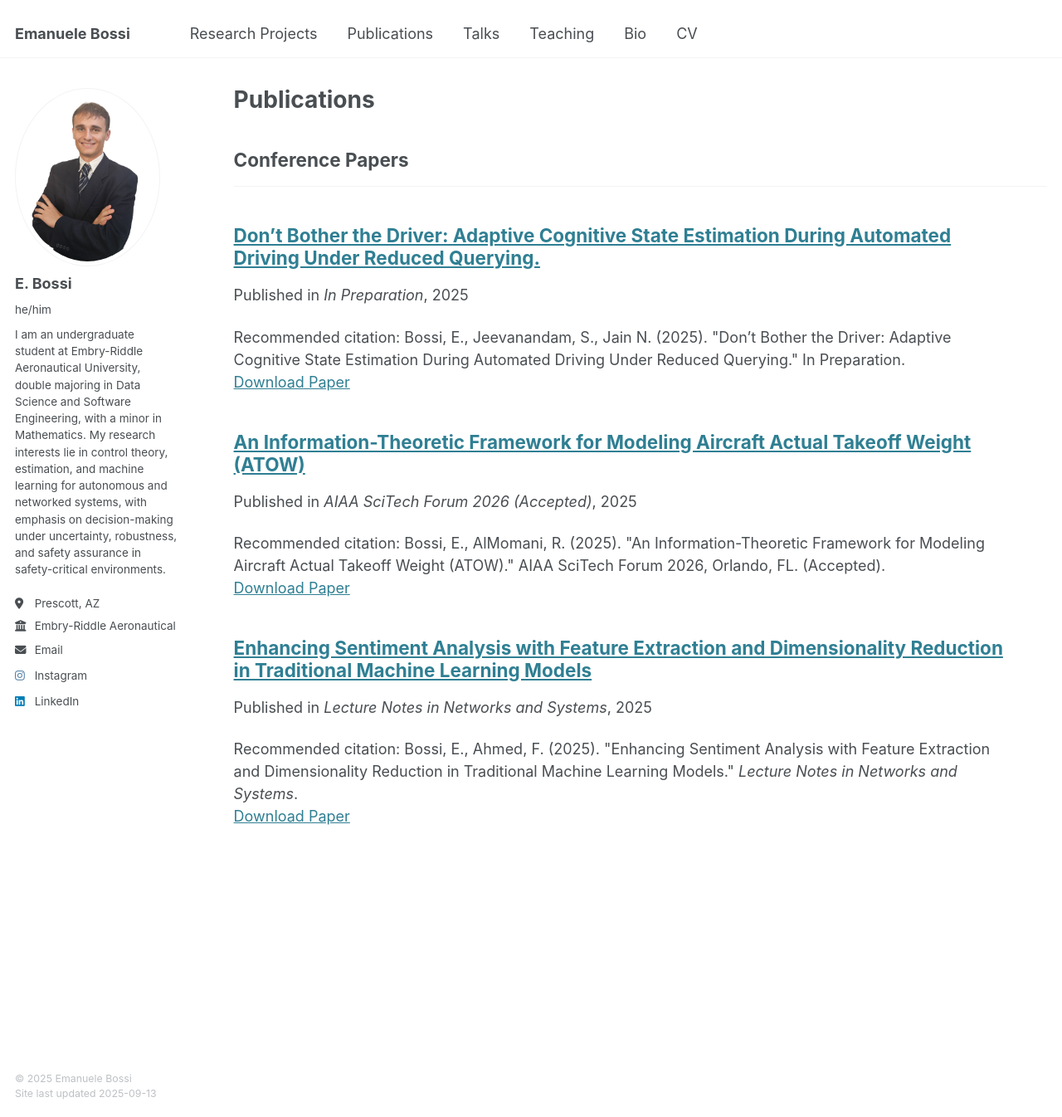
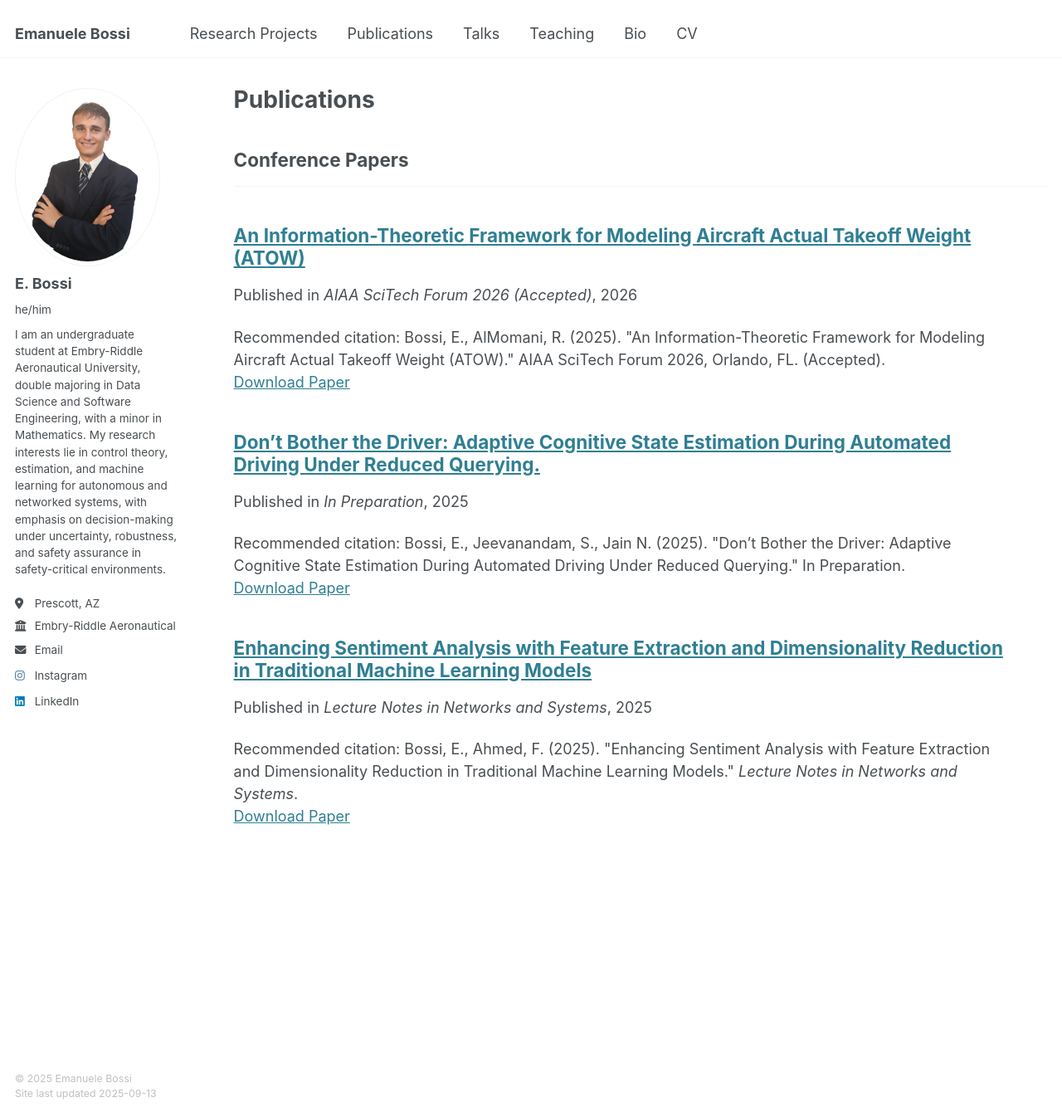
Before and after one commit to bossiemanuele/bossiemanuele.github.io, a Jekyll site: the page built from _pages/publications.html, in a window 1280 px wide and 1346 px high. Shown: the whole window at 83% size. Built offline with Jekyll 4.4.1, drawn with Linux system fonts in a browser that asks for light colours.

Commit message:
Update 2025-12-31-An-Information-Theoretic-Framework-for-Modeling-Aircraft-Actual-Takeoff-Weight.md

```diff
--- a/_publications/2025-12-31-An-Information-Theoretic-Framework-for-Modeling-Aircraft-Actual-Takeoff-Weight.md
+++ b/_publications/2025-12-31-An-Information-Theoretic-Framework-for-Modeling-Aircraft-Actual-Takeoff-Weight.md
@@ -4,7 +4,7 @@ collection: publications
 category: conferences
 permalink: /publication/2025-12-31-An-Information-Theoretic-Framework-for-Modeling-Aircraft-Actual-Takeoff-Weight
 excerpt: ''
-date: 2025-12-31
+date: 2026-01-15
 venue: 'AIAA SciTech Forum 2026 (Accepted)'
 paperurl: 'http://bossiemanuele.github.io/files/Bossi_Abstract.pdf'
 citation: 'Bossi, E., AlMomani, R. (2025). "An Information-Theoretic Framework for Modeling Aircraft Actual Takeoff Weight (ATOW)." AIAA SciTech Forum 2026, Orlando, FL. (Accepted).'
```
